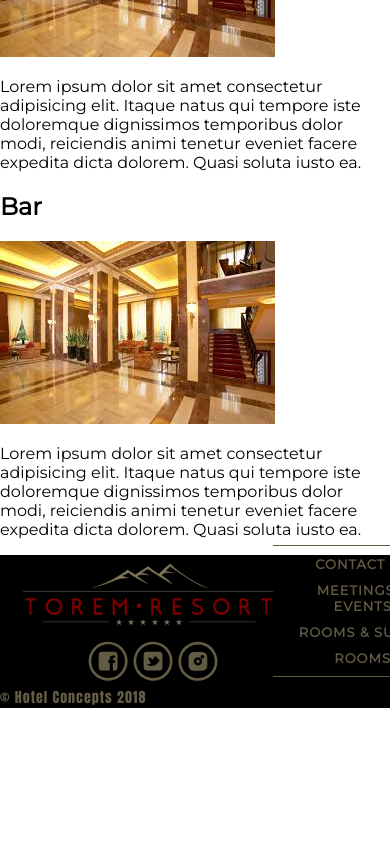
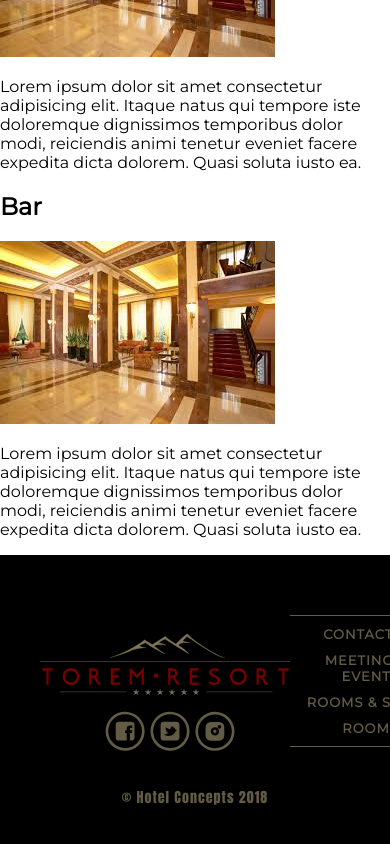
Before and after one commit to Gabewest1/hotel, a React (Create React App) app: page /services in a window 390 px wide. Shown: the part 1047-1891 px from the top of the page. Before the commit the page ends 1755 px from the top, so only its background shows below. Built offline with nearby package versions, Linux system fonts and the light colour scheme; a web font is replaced by a local one.

Commit message:
Made footer responsive on tablet and desktop but not yet mobile.

```diff
--- a/src/components/Footer/index.js
+++ b/src/components/Footer/index.js
@@ -41,7 +41,9 @@ class Footer extends React.Component {
                     </HideOnMobile>
                 </ItemsContainer>
 
-                <Copyright>© Hotel Concepts 2018</Copyright>
+                <ShowOnMobile>
+                    <Copyright>© Hotel Concepts 2018</Copyright>
+                </ShowOnMobile>
             </FooterView>
         )
     }
@@ -52,12 +54,11 @@ const Icon = styled.a`
 `
 
 const Copyright = styled.div`
-    width: 100%;
-    position: relative;
     color: #635c45;
     font-size: 14px;
     letter-spacing: 1px;
     font-family: 'Anton', sans-serif;
+    margin-top: 40px;
 `
 
 const List = styled.ul`
@@ -123,13 +124,12 @@ const SocialMedia = styled.div`
 
 const ItemsContainer = styled.div`
     height: 50%;
-    width: 88%;
+    width: 100%;
     max-width: 1200px;
     display: flex;
     align-items: center;
     justify-content: space-around;
     position: relative;
-    bottom: 10px;
 `
 const HideOnMobile = styled.div`
     display: none;
@@ -153,11 +153,15 @@ const LogoWrapper = styled.div`
         }
     }
 `
+const ShowOnMobile = styled.div`
+    @media (min-width: 1024px) {
+        display: none;
+    }
+`
 const FooterView = styled.div`
     color: white;
-    width: 100%;
-    // height: 220px;
     background-color: ${ SECONDARY_COLOR };
+    padding: 60px 40px;
     display: flex;
     justify-content: center;
     align-items: center;
```
